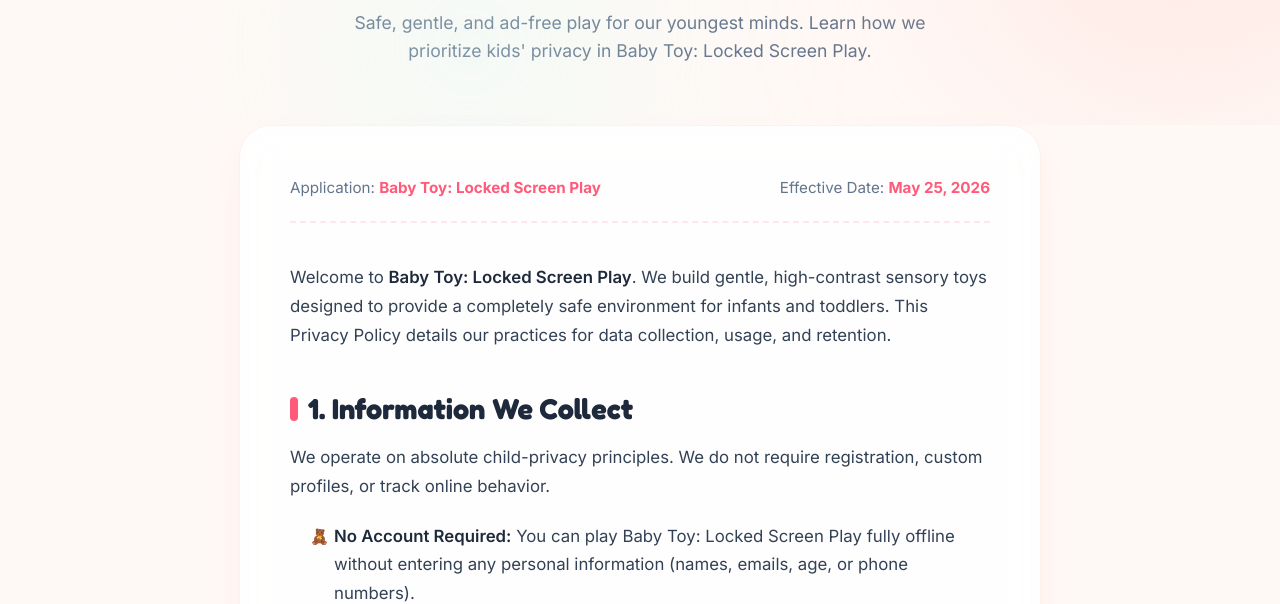
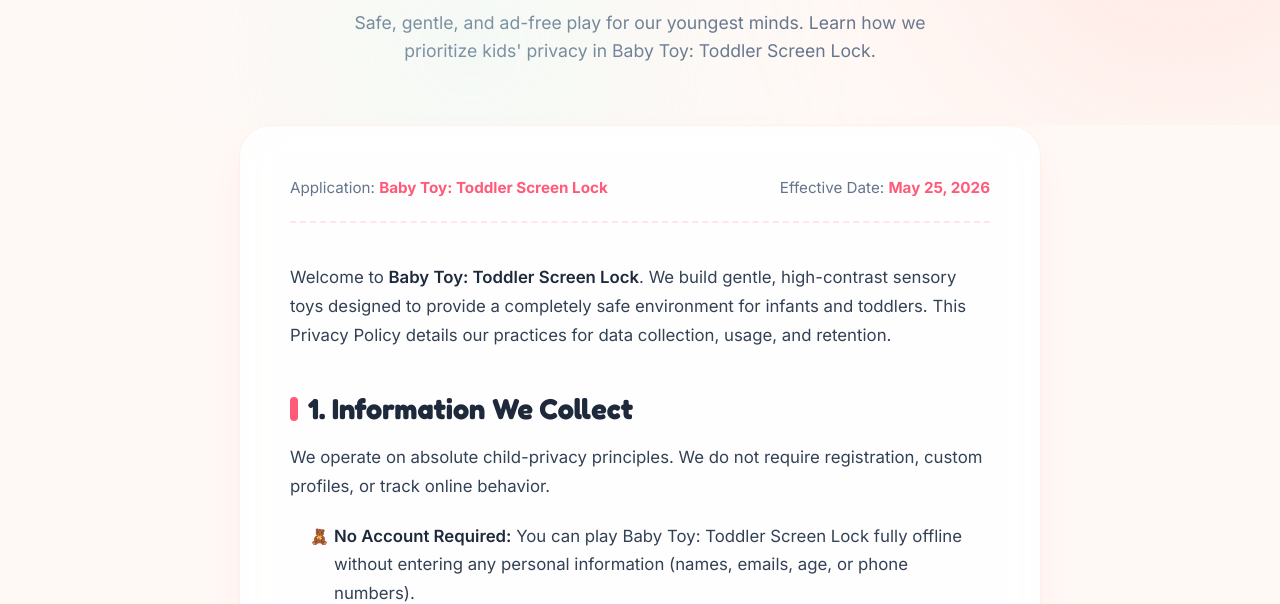
Before and after one commit to taoqx/toyjoygames, a plain HTML site: page babytoy/privacy/index.html in a window 1280 px wide. Shown: the part 203-807 px from the top of the page. Drawn offline with Linux system fonts and the light colour scheme.

Commit message:
update babytoy privacy

```diff
--- a/babytoy/privacy/index.html
+++ b/babytoy/privacy/index.html
@@ -3,9 +3,9 @@
 <head>
     <meta charset="UTF-8">
     <meta name="viewport" content="width=device-width, initial-scale=1.0">
-    <title>Privacy Policy - Baby Toy: Locked Screen Play | ToyJoyGames</title>
-    <meta name="description" content="Read the Privacy Policy of Baby Toy: Locked Screen Play. Learn how we handle, protect, and retain your data with complete transparency.">
-    <meta name="keywords" content="privacy policy, Baby Toy: Locked Screen Play, sensory toys, baby games, data retention, ToyJoyGames">
+    <title>Privacy Policy - Baby Toy: Toddler Screen Lock | ToyJoyGames</title>
+    <meta name="description" content="Read the Privacy Policy of Baby Toy: Toddler Screen Lock. Learn how we handle, protect, and retain your data with complete transparency.">
+    <meta name="keywords" content="privacy policy, Baby Toy: Toddler Screen Lock, sensory toys, baby games, data retention, ToyJoyGames">
     <link rel="canonical" href="https://toyjoygames.com/babytoy/privacy/" />
 
     <!-- Google Fonts -->
@@ -276,7 +276,7 @@
         <div class="blob-bg blob-3"></div>
         <div class="container">
             <h1 class="doc-title">Privacy Policy</h1>
-            <p class="doc-subtitle">Safe, gentle, and ad-free play for our youngest minds. Learn how we prioritize kids' privacy in Baby Toy: Locked Screen Play.</p>
+            <p class="doc-subtitle">Safe, gentle, and ad-free play for our youngest minds. Learn how we prioritize kids' privacy in Baby Toy: Toddler Screen Lock.</p>
         </div>
     </section>
 
@@ -284,17 +284,17 @@
     <main class="doc-container">
         <div class="doc-card">
             <div class="doc-meta">
-                <div class="doc-meta-item">Application: <strong>Baby Toy: Locked Screen Play</strong></div>
+                <div class="doc-meta-item">Application: <strong>Baby Toy: Toddler Screen Lock</strong></div>
                 <div class="doc-meta-item">Effective Date: <strong>May 25, 2026</strong></div>
             </div>
 
             <div class="doc-body">
-                <p>Welcome to <strong>Baby Toy: Locked Screen Play</strong>. We build gentle, high-contrast sensory toys designed to provide a completely safe environment for infants and toddlers. This Privacy Policy details our practices for data collection, usage, and retention.</p>
+                <p>Welcome to <strong>Baby Toy: Toddler Screen Lock</strong>. We build gentle, high-contrast sensory toys designed to provide a completely safe environment for infants and toddlers. This Privacy Policy details our practices for data collection, usage, and retention.</p>
 
                 <h2>1. Information We Collect</h2>
                 <p>We operate on absolute child-privacy principles. We do not require registration, custom profiles, or track online behavior.</p>
                 <ul>
-                    <li><strong>No Account Required:</strong> You can play Baby Toy: Locked Screen Play fully offline without entering any personal information (names, emails, age, or phone numbers).</li>
+                    <li><strong>No Account Required:</strong> You can play Baby Toy: Toddler Screen Lock fully offline without entering any personal information (names, emails, age, or phone numbers).</li>
                     <li><strong>Purchases:</strong> We offer optional in-app purchases processed securely via Google Play Billing. We never collect or see your payment card numbers.</li>
                     <li><strong>Information You Voluntarily Provide:</strong> If you contact us for parent support or to submit feedback, we collect your email address and any support query details you submit.</li>
                     <li><strong>Automatically Collected Diagnostics:</strong> To ensure that the sensory graphics render smoothly across all device sizes, we may collect technical hardware specs (device manufacturer, CPU type, OS version, and app performance logs). This contains no personally identifiable information (PII).</li>
@@ -311,7 +311,7 @@
                 <!-- High Highlight Compliance Callout Box for Data Retention -->
                 <div class="compliance-callout">
                     <h3>👶 Family &amp; Child Safe Play</h3>
-                    <p>Baby Toy: Locked Screen Play is completely ad-free. We do not have user tracking databases, advertising profiles, or custom telemetry servers. Your baby's sensory interaction remains fully on your own local device.</p>
+                    <p>Baby Toy: Toddler Screen Lock is completely ad-free. We do not have user tracking databases, advertising profiles, or custom telemetry servers. Your baby's sensory interaction remains fully on your own local device.</p>
                 </div>
 
                 <h2>3. Data Retention and Deletion Policy</h2>
@@ -356,7 +356,7 @@
                 <p>We do not sell, rent, or trade your data. Anonymized logs are only shared with trusted platforms (e.g. Google Developer Services) to detect performance bugs, and they are legally required to keep this data safe. We may also disclose data in rare cases under strict legal obligations.</p>
 
                 <h2>5. Children's Privacy</h2>
-                <p>Baby Toy: Locked Screen Play is built for parents and families. We do not knowingly collect personal data from children under 13. If any parent discovers their child under 13 has emailed us, please notify us, and we will delete that message and email address immediately.</p>
+                <p>Baby Toy: Toddler Screen Lock is built for parents and families. We do not knowingly collect personal data from children under 13. If any parent discovers their child under 13 has emailed us, please notify us, and we will delete that message and email address immediately.</p>
 
                 <h2>6. Your Choices and Rights</h2>
                 <p>No matter where you live, you have the right to request access, correction, or deletion of any email support messages you have sent us. We will fulfill all valid requests within 30 days.</p>
@@ -372,7 +372,7 @@
                 </p>
 
                 <p class="footer-note">
-                    By using Baby Toy: Locked Screen Play, you agree to this Privacy Policy. If you do not agree, please discontinue using the app.
+                    By using Baby Toy: Toddler Screen Lock, you agree to this Privacy Policy. If you do not agree, please discontinue using the app.
                 </p>
             </div>
         </div>
```
